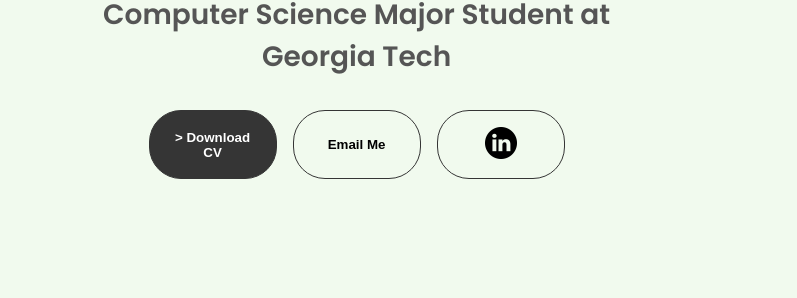
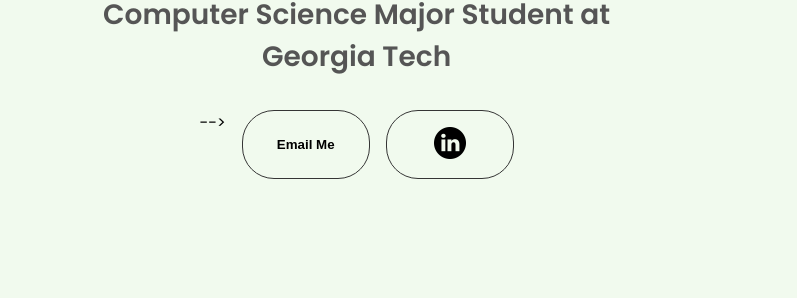
Before and after one commit to XiChen7179/XiChen7179.github.io, a website: page index.html in a window 1280 px wide. Shown: the part 502-800 px from the top of the page, 483-1280 px from the left. Drawn offline with Linux system fonts and the light colour scheme.

Commit message:
bug fixed

```diff
--- a/index.html
+++ b/index.html
@@ -46,12 +46,12 @@
         <h1 class="title">Xi Chen</h1>
         <p class="section__text__p2">Computer Science Major Student at Georgia Tech</p>
         <div class="btn-container">
-          <button
+          <!-- <button
             class="btn btn-color-1"
             <!-- onclick="window.open('./assets/XiChenResume.pdf')" -->
-          >
+          <!-- >
             Download CV
-          </button>
+          </button> --> -->
           <button
             class="btn btn-color-2"
             onclick="window.location.href='mailto:xichen.sophia@gmail.com'"
```
